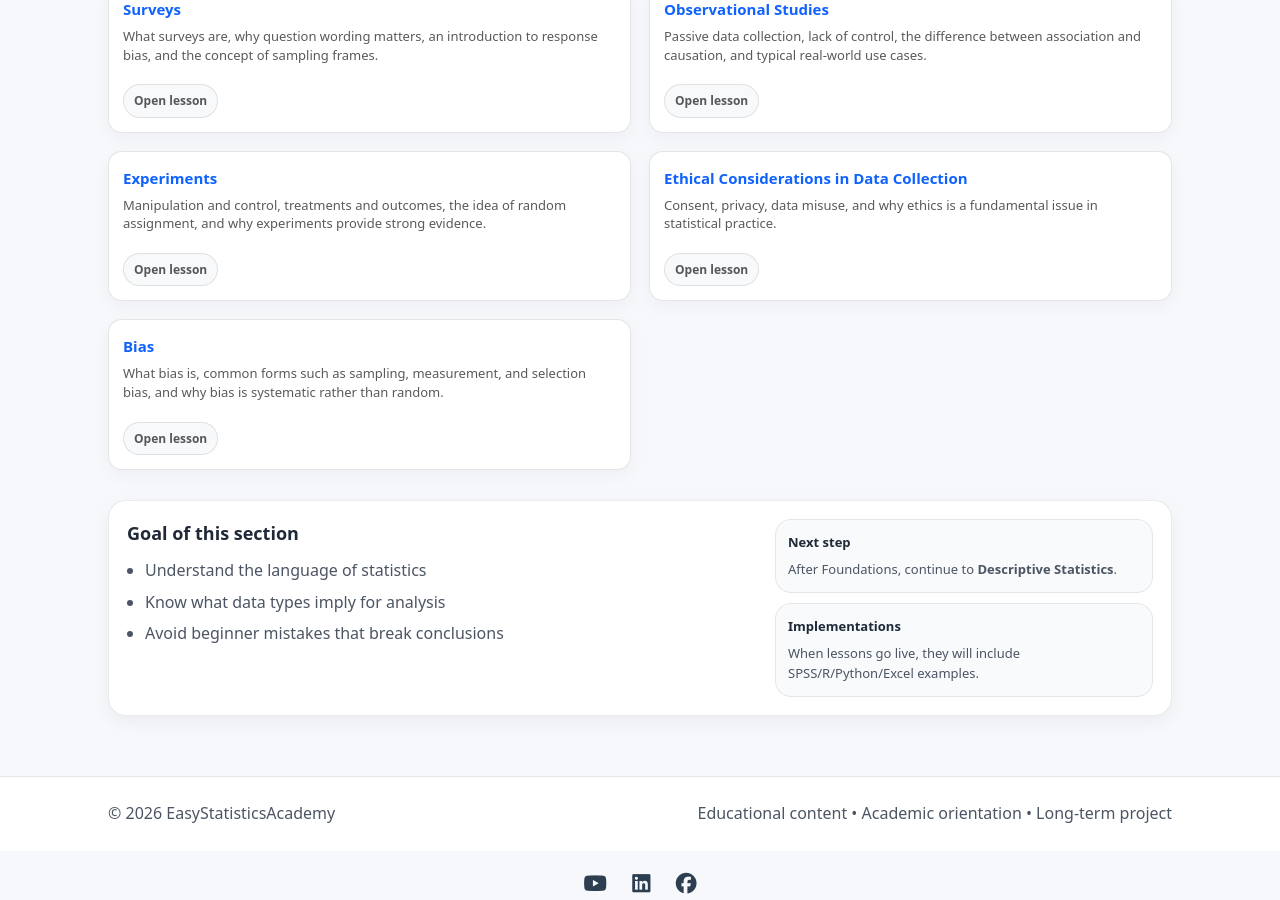
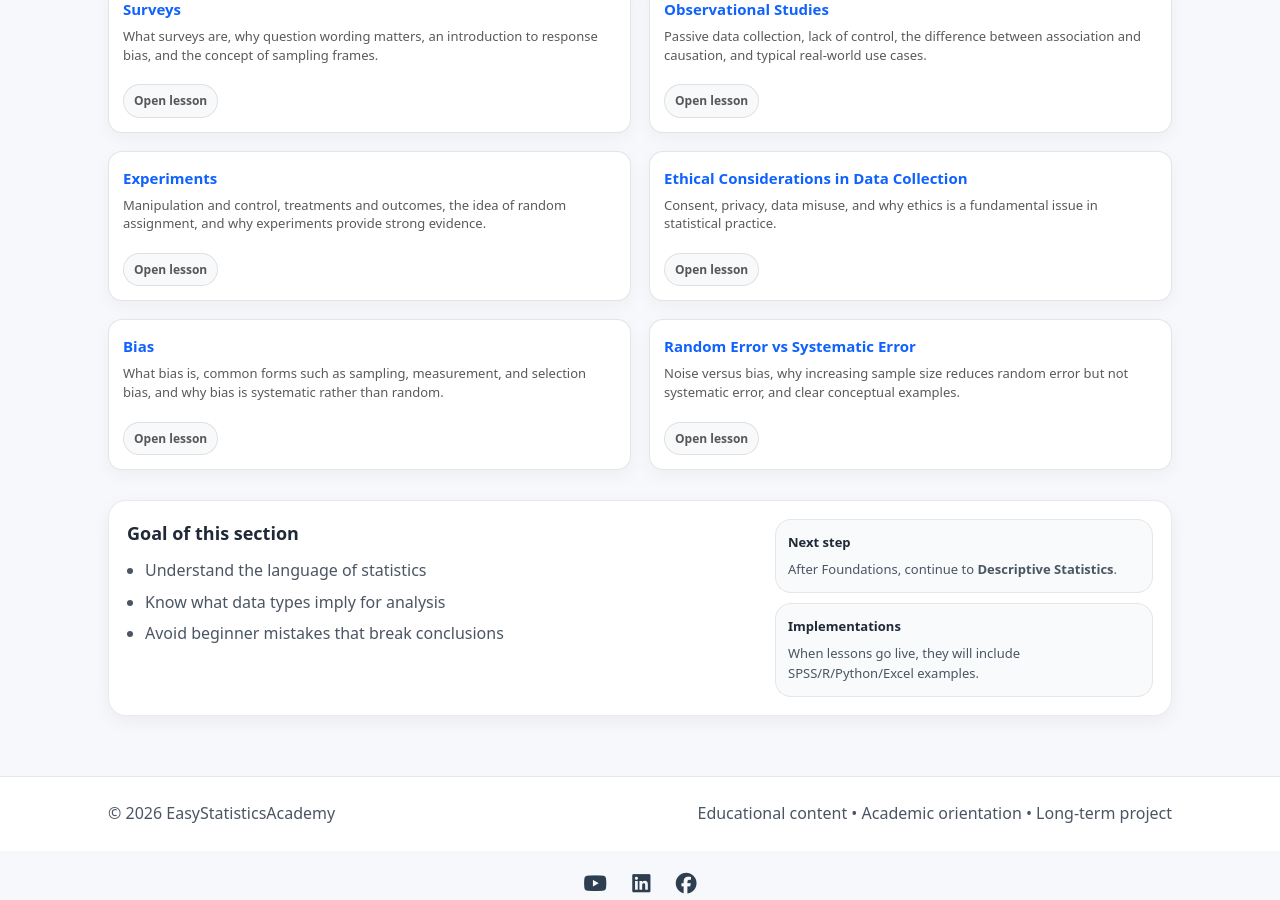
Before and after one commit to ammar-homaida-statistics/easystatisticsacademy, a Jekyll site: the page built from foundations/index.md, in a window 1280 px wide and 900 px high, scrolled down 2268 px. Built offline with Jekyll 4.4.1, drawn with Linux system fonts in a browser that asks for light colours; our own code applies the rules of GitHub Pages for plain Markdown files.

Commit message:
Add lesson card

```diff
--- a/foundations/index.md
+++ b/foundations/index.md
@@ -449,6 +449,22 @@
     Open lesson
   </a>
 </div>
+<div class="card lesson-card">
+  <h3>
+    <a href="/foundations/random-error-vs-systematic-error/">
+      Random Error vs Systematic Error
+    </a>
+  </h3>
+
+  <p>
+    Noise versus bias, why increasing sample size reduces random error
+    but not systematic error, and clear conceptual examples.
+  </p>
+
+  <a class="pill" href="/foundations/random-error-vs-systematic-error/">
+    Open lesson
+  </a>
+</div>
 </div>
 
 
```
